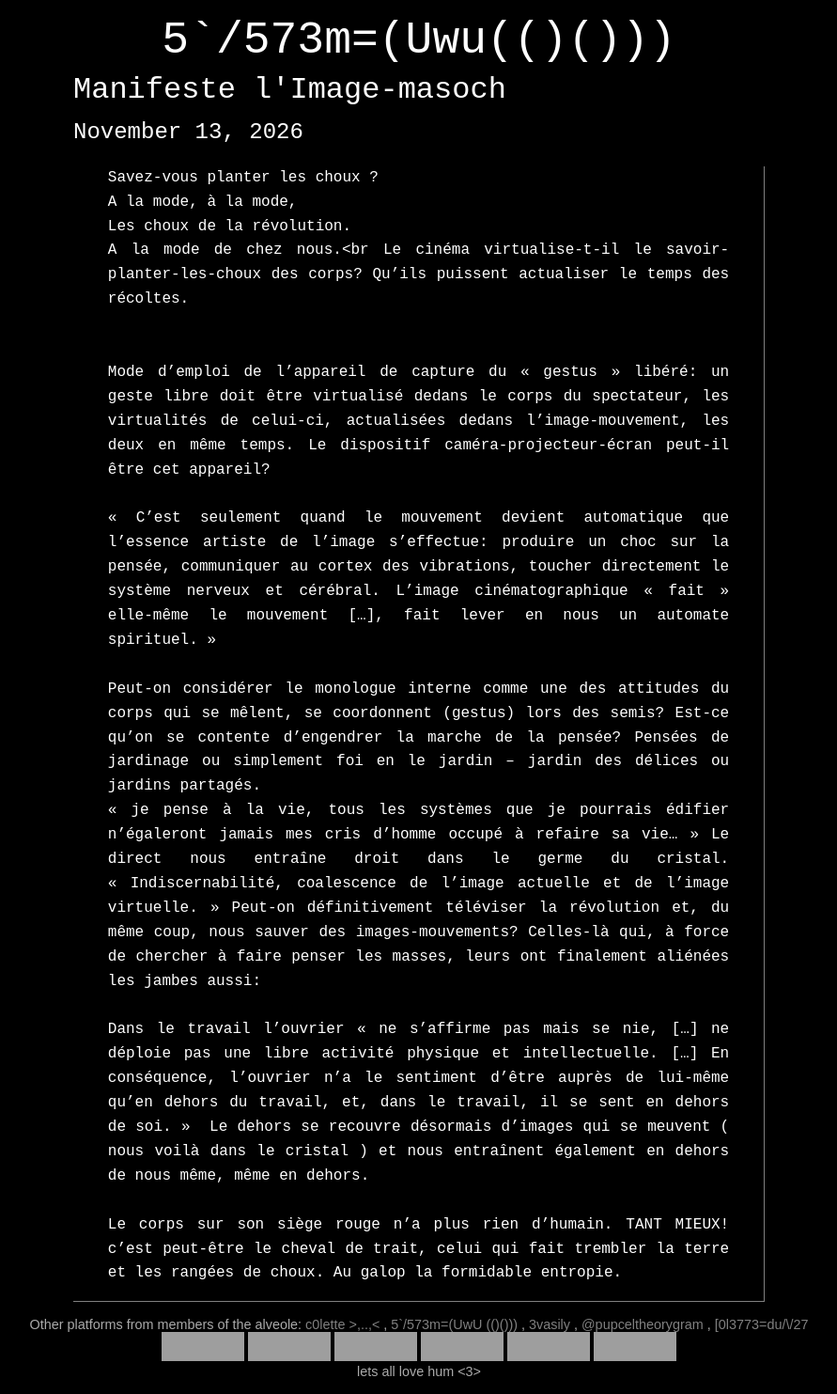
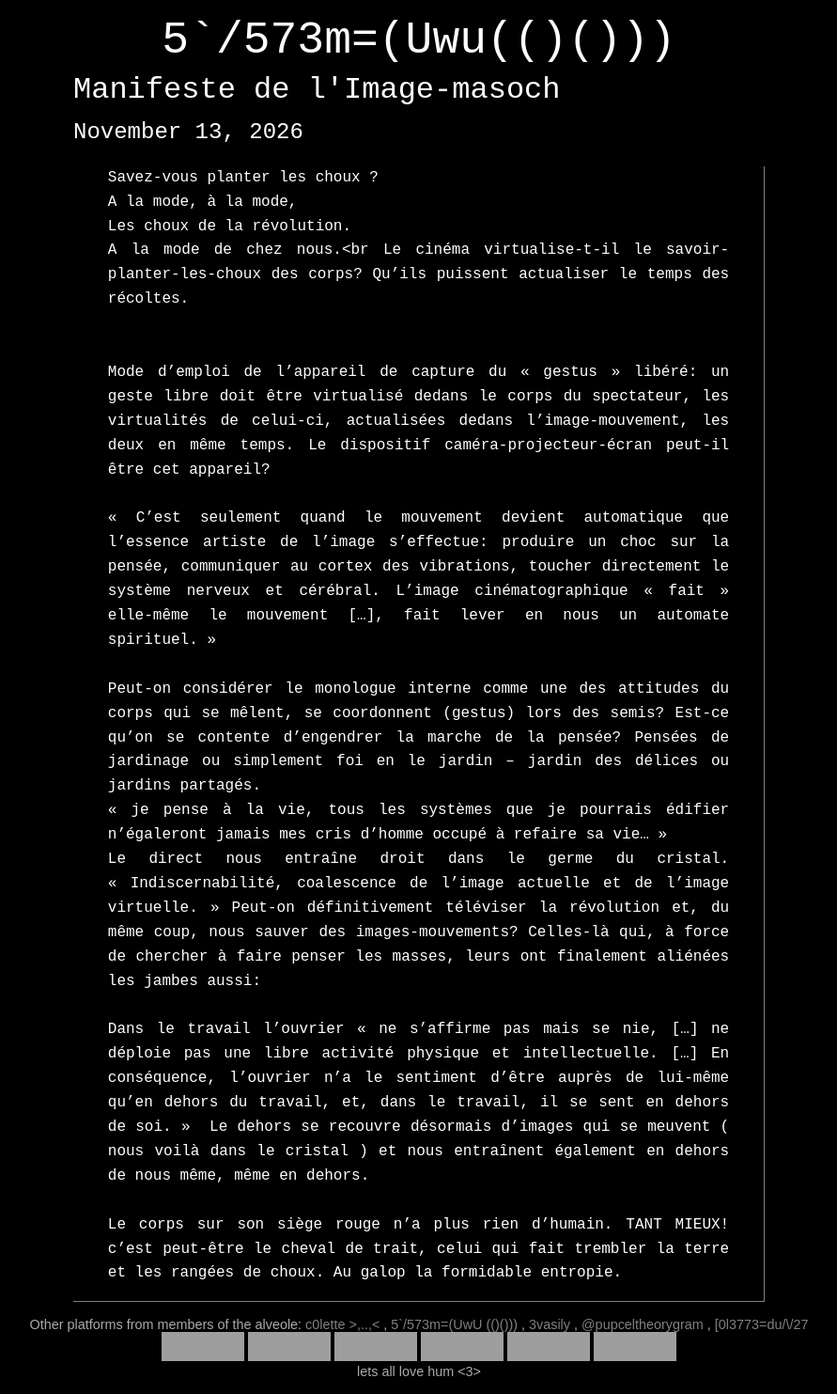
Before and after one commit to alain333/myblog, a Jekyll site: the page built from _posts/Philosophy/2026-11-14-masochvideo.md, in a window 1280 px wide, cut to the strip 0-1483 px from the top of the page. Shown: the whole strip at 94% size, without its empty margins (194-1085 px from the left). Built offline with Jekyll 4.4.1, drawn with Linux system fonts in a browser that asks for light colours; grey boxes are pictures that could not be loaded.

Commit message:
Update 2026-11-14-masochvideo.md

```diff
--- a/_posts/Philosophy/2026-11-14-masochvideo.md
+++ b/_posts/Philosophy/2026-11-14-masochvideo.md
@@ -1,6 +1,6 @@
 ---
 layout: post
-title:  "Manifeste l'Image-masoch"
+title:  "Manifeste de l'Image-masoch"
 date:   2026-11-13
 categories: Philosophy
 description: "Savez-vous planter les choux ? Les choux de la révolution."
@@ -18,6 +18,7 @@ Mode d’emploi de l’appareil de capture du « gestus » libéré: un geste
 <br><br>
 Peut-on considérer le monologue interne comme une des attitudes du corps qui se mêlent, se coordonnent (gestus) lors des semis? Est-ce qu’on se contente d’engendrer la marche de la pensée? Pensées de jardinage ou simplement foi en le jardin – jardin des délices ou jardins partagés.<br>
 « je pense à la vie, tous les systèmes que je pourrais édifier n’égaleront jamais mes cris d’homme occupé à refaire sa vie… »
+<br>
 Le direct nous entraîne droit dans le germe du cristal. « Indiscernabilité, coalescence de l’image actuelle et de l’image virtuelle. » Peut-on définitivement téléviser la révolution et, du même coup, nous sauver des images-mouvements? Celles-là qui, à force de chercher à faire penser les masses, leurs ont finalement aliénées les jambes aussi:
 <br><br>
 Dans le travail l’ouvrier « ne s’affirme pas mais se nie, […] ne déploie pas une libre activité physique et intellectuelle. […] En conséquence, l’ouvrier n’a le sentiment d’être auprès de lui-même qu’en dehors du travail, et, dans le travail, il se sent en dehors de soi. »
```
